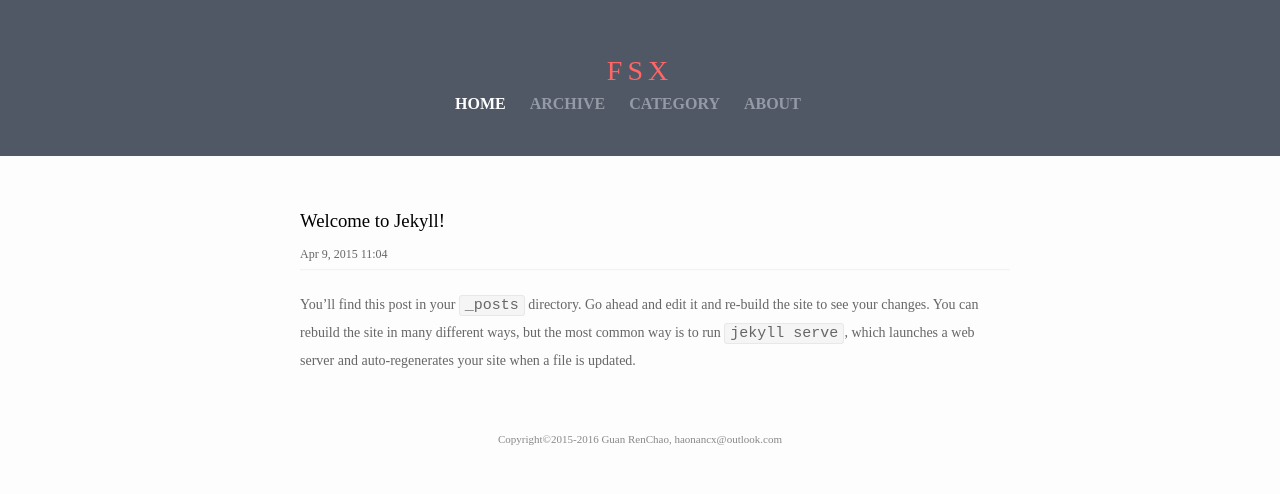
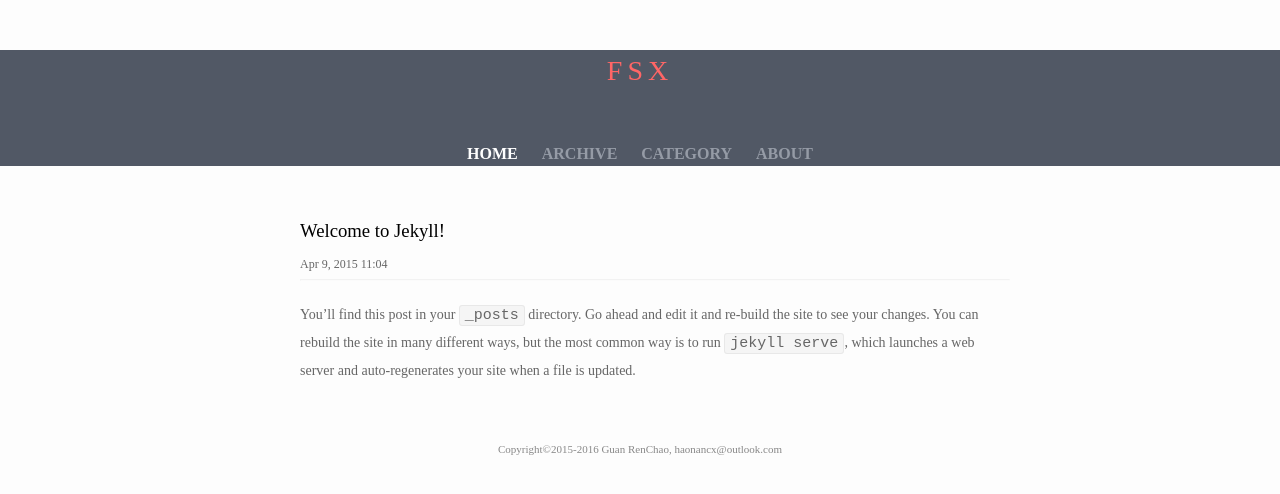
Before and after one commit to xtd420/Haonancx.github.io, a Jekyll site: the page built from index.html, in a window 1280 px wide. Shown: the top 494 px of the page. Built offline with Jekyll 4.4.1, drawn with Linux system fonts in a browser that asks for light colours.

Commit message:
changes style

```diff
--- a/_sass/_layout.scss
+++ b/_sass/_layout.scss
@@ -6,7 +6,7 @@ html,body {
  * Header
  */
 .header {
-    padding: 50px 20px 40px;
+    margin-top: 50px;
     background-color: #515865;
 }
 
@@ -18,6 +18,7 @@ html,body {
     letter-spacing: 5px;
     text-align: center;
     font-size: 28px;
+    margin: 50px 0;
 }
 .MainIndex a{
     color: #F66;
@@ -28,13 +29,13 @@ html,body {
     font-size: 16px;
     margin: 0 auto;
     font-weight: 600;
-    width: 370px;
+    text-align: center;
     font-family: "Microsoft Yahei";
 }
 
 .nav li {
-    padding-right: 20px;
     display: inline-block;
+    margin: 0 10px;
     line-height: 1;
 }
 
```
